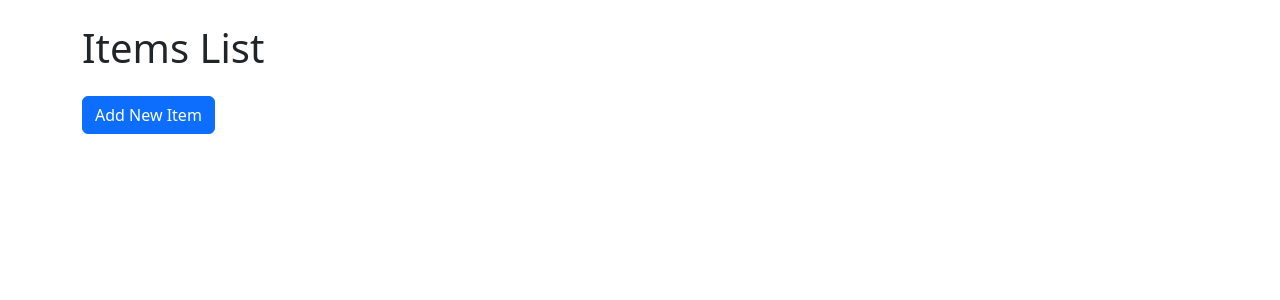
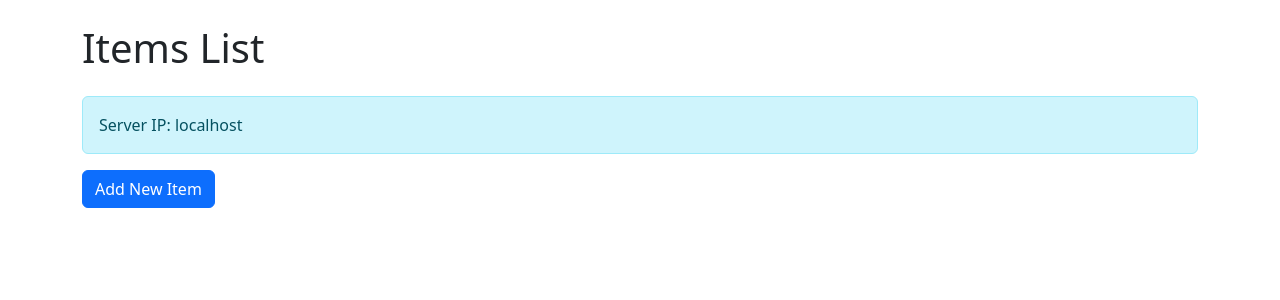
Before and after one commit to jjorozco20/aws-flask-mysql-ansible-app, a Flask app: page / in a window 1280 px wide. Shown: the top 300 px of the page. Run offline with Flask 3, Linux system fonts and the light colour scheme.

Commit message:
edited to add the ip of the server

```diff
--- a/flask-app/src/templates/index.html
+++ b/flask-app/src/templates/index.html
@@ -10,6 +10,12 @@
 <body>
     <div class="container mt-4">
         <h1 class="mb-4">Items List</h1>
+
+        <!-- Display server IP -->
+        <div class="alert alert-info" role="alert">
+            Server IP: {{ server_ip }}
+        </div>
+
         <a href="{{ url_for('add_item') }}" class="btn btn-primary mb-3">Add New Item</a>
         <ul class="list-group">
             {% for item in items %}
```
